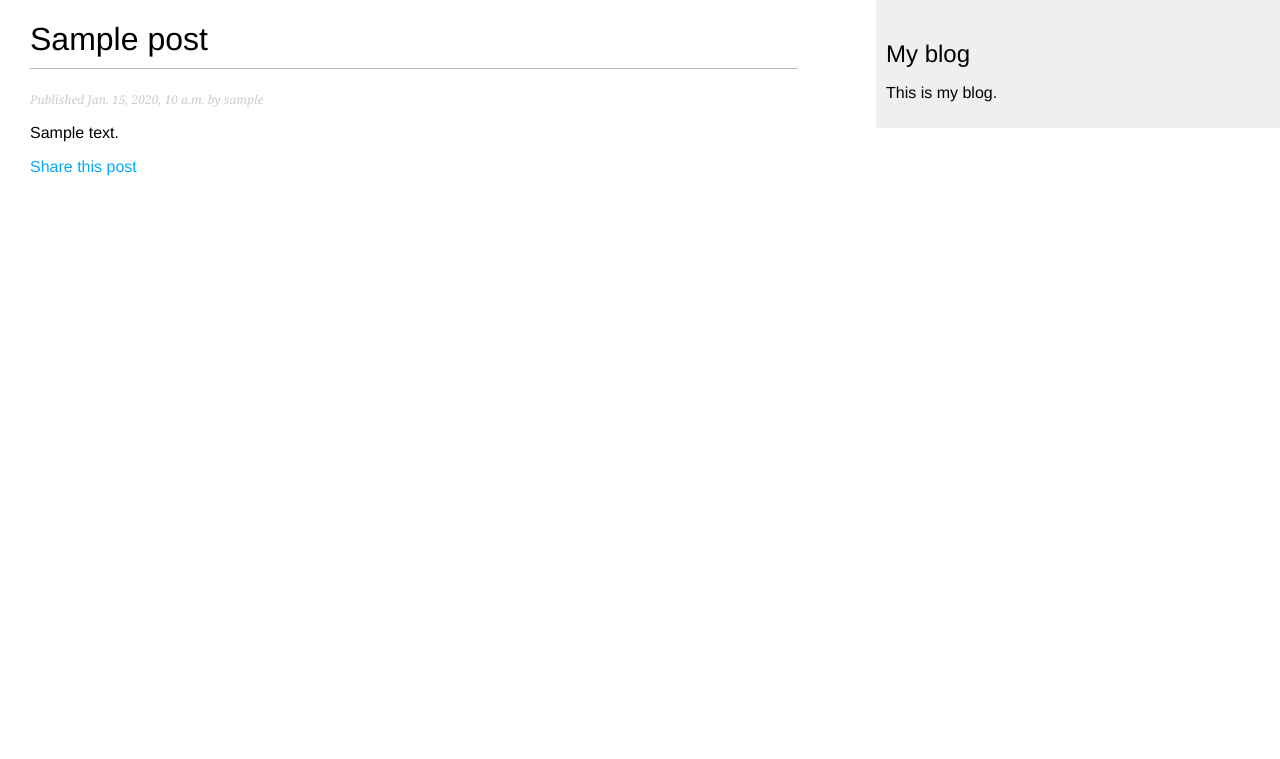
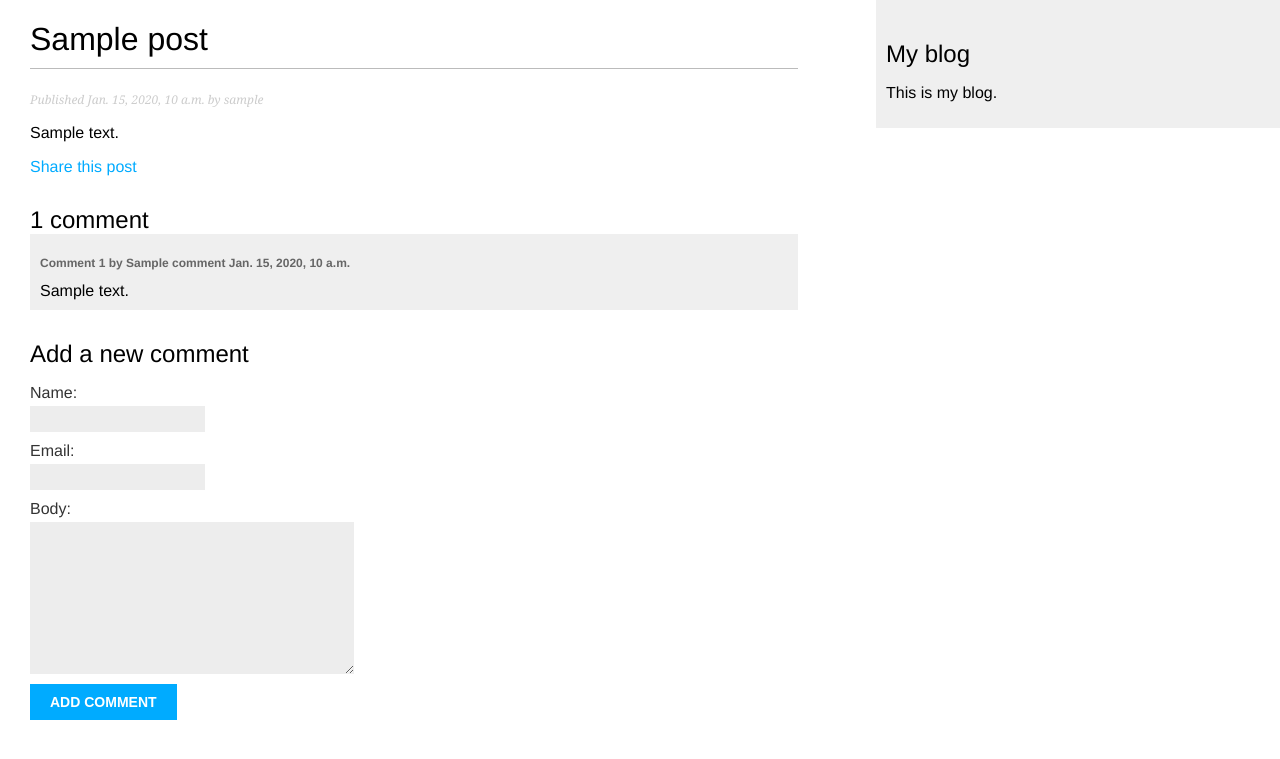
Before and after one commit to ChoriyevJamshid/mysite-group1, a Django app: a page that uses blog/templates/blog/post/detail.html in a window 1280 px wide. Shown: the top 759 px of the page. Run offline with Django 5.2, Linux system fonts and the light colour scheme; tables that the repository leaves empty hold one stand-in row (values such as "Sample post").

Commit message:
complete comment system

```diff
--- a/blog/forms.py
+++ b/blog/forms.py
@@ -1,4 +1,5 @@
 from django import forms
+from blog.models import Comment
 
 
 class EmailPostForm(forms.Form):
@@ -9,3 +10,9 @@ class EmailPostForm(forms.Form):
         required=False,
         widget=forms.Textarea
     )
+
+
+class CommentForm(forms.ModelForm):
+    class Meta:
+        model = Comment
+        fields = ('name', 'email', 'body')
--- a/blog/templates/blog/post/detail.html
+++ b/blog/templates/blog/post/detail.html
@@ -18,4 +18,24 @@
         </a>
     </p>
 
+    {% with comments.count as total_comments %}
+        <h2>
+            {{ total_comments }} comment{{ total_comments|pluralize }}
+        </h2>
+    {% endwith %}
+
+    {% for comment in comments %}
+        <div class="comment">
+            <p class="info">
+                Comment {{ forloop.counter }} by {{ comment.name }}
+                {{ comment.created_at }}
+            </p>
+            {{ comment.body }}
+        </div>
+    {% empty %}
+        <p>There are no comments.</p>
+    {% endfor %}
+
+    {% include 'blog/post/includes/comment_form.html' %}
+
 {% endblock content %}
--- /dev/null
+++ b/blog/templates/blog/post/includes/comment_form.html
@@ -0,0 +1,6 @@
+<h2>Add a new comment</h2>
+<form action="{% url "blog:post_comment" post.id %}" method="post">
+    {{ form.as_p }}
+    {% csrf_token %}
+    <p><input type="submit" value="Add comment"></p>
+</form>
--- a/blog/urls.py
+++ b/blog/urls.py
@@ -9,6 +9,8 @@ urlpatterns = [
          views.post_detail, name='post_detail'),
     path('<int:post_id>/share/', views.post_share,
          name='post_share'),
+    path('<int:post_id>/comment/', views.post_comment,
+         name='post_comment'),
     path('', views.PostListView.as_view(),
          name='post_list'),
 
--- a/blog/views.py
+++ b/blog/views.py
@@ -1,13 +1,14 @@
 from django.shortcuts import render, get_object_or_404
+from django.views.decorators.http import require_POST
 from django.core.paginator import Paginator, EmptyPage, PageNotAnInteger
 from django.core.mail import send_mail
 from django.conf import settings
 
 from django.views.generic import ListView
 
-from blog.models import Post
+from blog.models import Post, Comment
 from blog.choices import PostStatus
-from blog.forms import EmailPostForm
+from blog.forms import EmailPostForm, CommentForm
 
 
 def post_list(request):
@@ -36,9 +37,18 @@ def post_detail(request, year: int, month: int, day: int, slug: str):
                              publish__day=day,
                              status=PostStatus.PUBLISHED)
 
+    comments = post.comments.filter(active=True)
+    form = CommentForm()
+
+    context = {
+        "post": post,
+        "form": form,
+        "comments": comments,
+    }
+
     return render(request,
                   "blog/post/detail.html",
-                  {"post": post})
+                  context=context)
 
 
 def post_share(request, post_id: int):
@@ -83,6 +93,28 @@ def post_share(request, post_id: int):
                   })
 
 
+@require_POST
+def post_comment(request, post_id: int):
+    post = get_object_or_404(Post,
+                             id=post_id,
+                             status=PostStatus.PUBLISHED)
+    comment = None
+
+    form = CommentForm(request.POST)
+    if form.is_valid():
+        comment = form.save(commit=False)
+        comment.post = post
+        comment.save()
+
+    context = {"post": post,
+               "form": form,
+               "comment": comment}
+
+    return render(request,
+                  'blog/comment.html',
+                  context=context)
+
+
 class PostListView(ListView):
     queryset = Post.published.all()
     context_object_name = "posts"
```
Also changed, not shown: blog/templates/blog/post/comment.html (added, +20 -0 lines).
